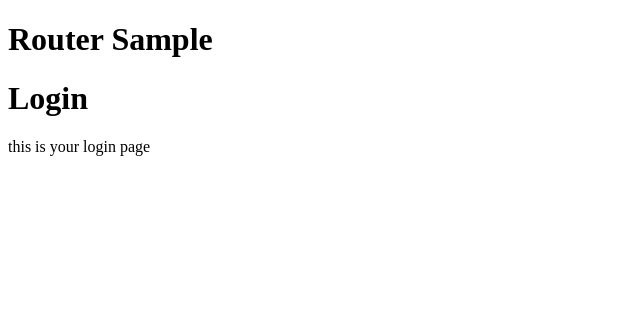
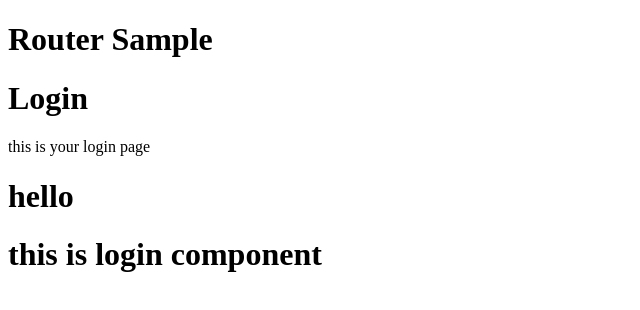
Before and after one commit to shelat1217/git_tutorial, an Angular app: page /login in a window 1280 px wide. Shown: the top 310 px of the page, without its empty margins (0-640 px from the left). Built offline with nearby package versions, Linux system fonts and the light colour scheme.

Commit message:
changes to login component

```diff
--- a/src/app/login/login.component.html
+++ b/src/app/login/login.component.html
@@ -1,2 +1,4 @@
 <h1>Login</h1>
 <p>this is your login page</p>
+<h1>hello</h1>
+<h1>this is login component</h1>
```
